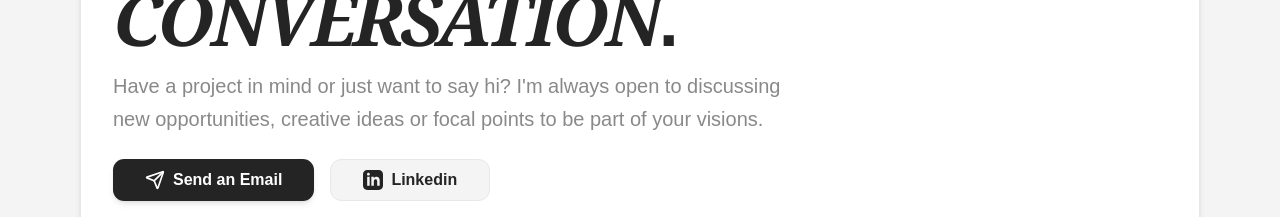
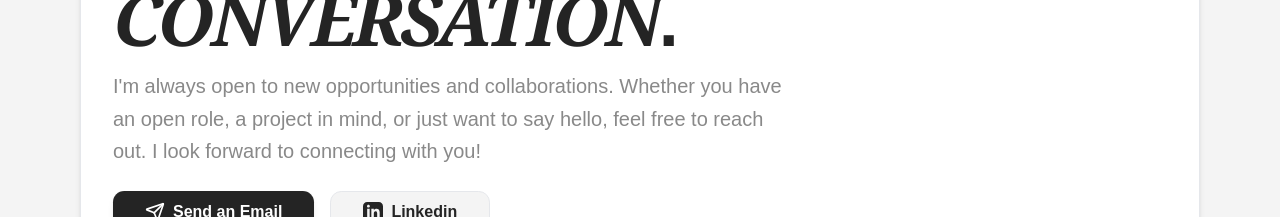
Before and after one commit to jurgenjacobsen/portfolio, a React (Vite) app: page /contact in a window 1280 px wide. Shown: the part 290-507 px from the top of the page. Built offline with nearby package versions, Linux system fonts and the light colour scheme; no server answers.

Commit message:
🏗️ Revise contact message for clarity and engagement in Hero component

```diff
--- a/src/components/features/contact/Hero.tsx
+++ b/src/components/features/contact/Hero.tsx
@@ -32,9 +32,8 @@ export default function ContactHero() {
                         .
                     </h1>
                     <p className="text-lg md:text-xl text-muted-foreground leading-relaxed font-medium max-w-2xl animate-in fade-in slide-in-from-bottom-4 duration-700 delay-200 fill-mode-both">
-                        Have a project in mind or just want to say hi? I'm
-                        always open to discussing new opportunities, creative
-                        ideas or focal points to be part of your visions.
+                        I'm always open to new opportunities and collaborations.
+                        Whether you have an open role, a project in mind, or just want to say hello, feel free to reach out. I look forward to connecting with you!
                     </p>
                 </div>
 
```
